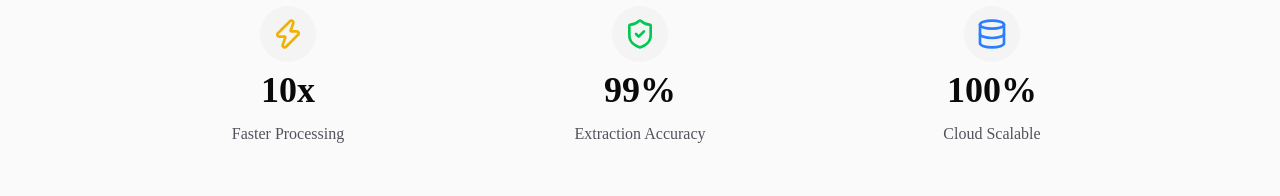
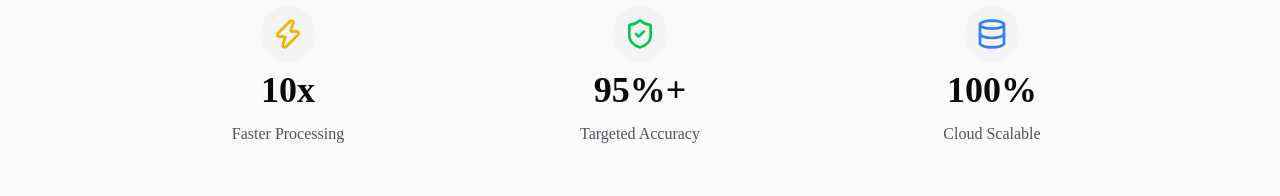
Before and after one commit to Adbhut1234/TEST, a Next.js app: page / in a window 1280 px wide. Shown: the part 1740-1936 px from the top of the page. Built offline with nearby package versions, Linux system fonts and the light colour scheme.

Commit message:
Chore: Update extraction accuracy claim for better expectations

```diff
--- a/src/app/page.tsx
+++ b/src/app/page.tsx
@@ -118,8 +118,8 @@ export default function Home() {
               <div className="p-3 bg-zinc-100 dark:bg-zinc-900 rounded-full mb-2">
                 <ShieldCheck className="h-8 w-8 text-green-500" />
               </div>
-              <h4 className="text-4xl font-extrabold">99%</h4>
-              <p className="font-medium text-zinc-600 dark:text-zinc-400">Extraction Accuracy</p>
+              <h4 className="text-4xl font-extrabold">95%+</h4>
+              <p className="font-medium text-zinc-600 dark:text-zinc-400">Targeted Accuracy</p>
             </div>
             <div className="flex flex-col items-center space-y-3">
               <div className="p-3 bg-zinc-100 dark:bg-zinc-900 rounded-full mb-2">
```
